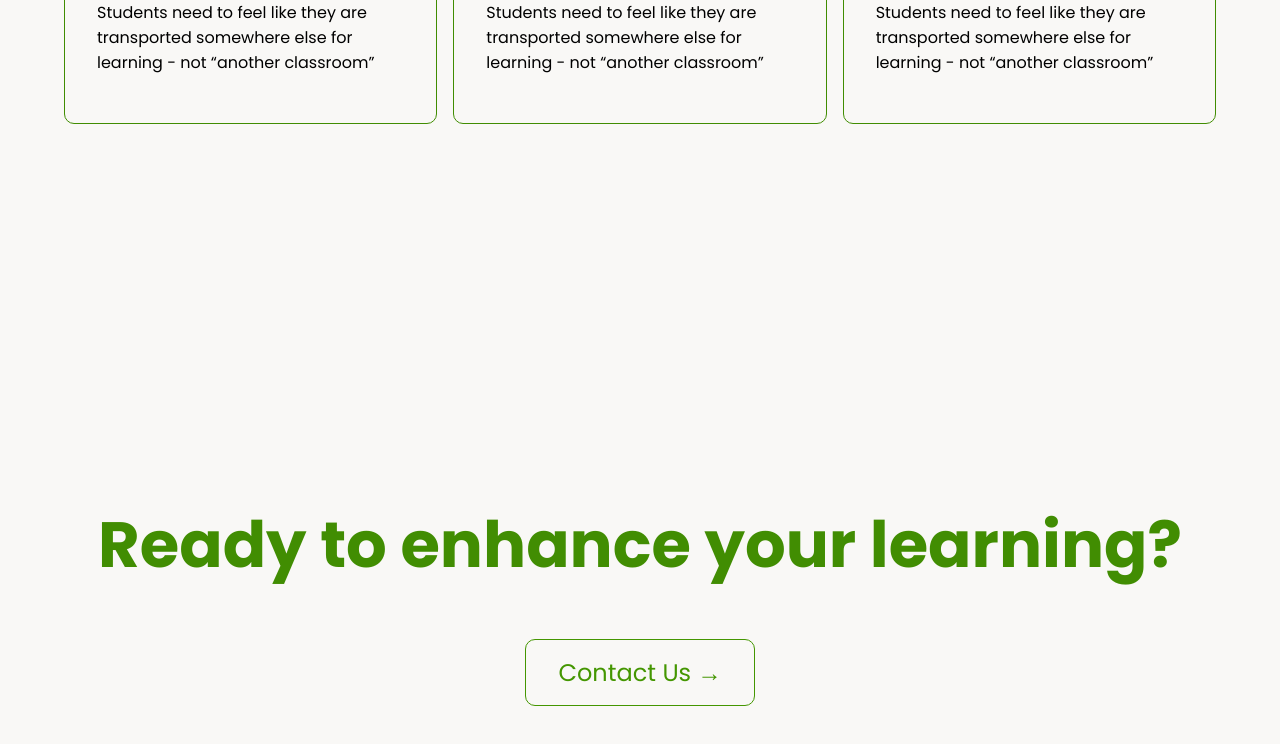
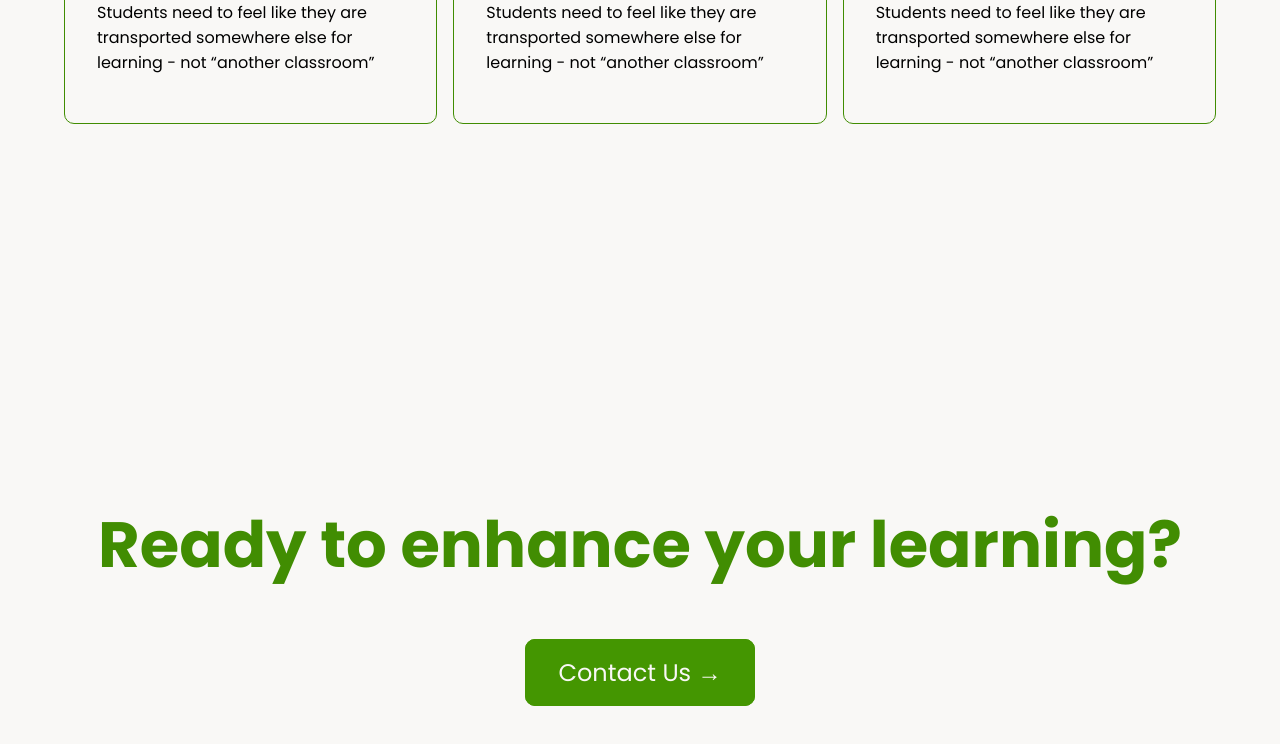
Before and after one commit to shawnanuptra/promo-website, a React (Create React App) app: page / in a window 1280 px wide. Shown: the part 2673-3417 px from the top of the page. Built offline with nearby package versions, Linux system fonts and the light colour scheme.

Commit message:
changed CTA near index footer

```diff
--- a/src/App.css
+++ b/src/App.css
@@ -29,21 +29,20 @@ line-height: 54px;
     font-weight: 400;
     font-size: 36px;
     line-height: 54px;
-    color: #449601;
+    background-color: #449601;
     border: 1px solid #449601;
     padding: 1rem 2rem;
-    background-color: #f9f8f6;
+    color: #f9f8f6;
     font-size: 1.5rem;
     border-radius: 10px;
-    transition: all 0.3s ease-in;
+    transition: all 0.2s ease-out;
     width: fit-content;
     text-decoration: none;
 }
 
 .cta-big:hover {
-    background-color: #449601;
-    color: #fff;
-    transition: all 0.3s ease-in;
+    color: #449601;
+    background-color: #fff;
     cursor: pointer;
 }
 
```
